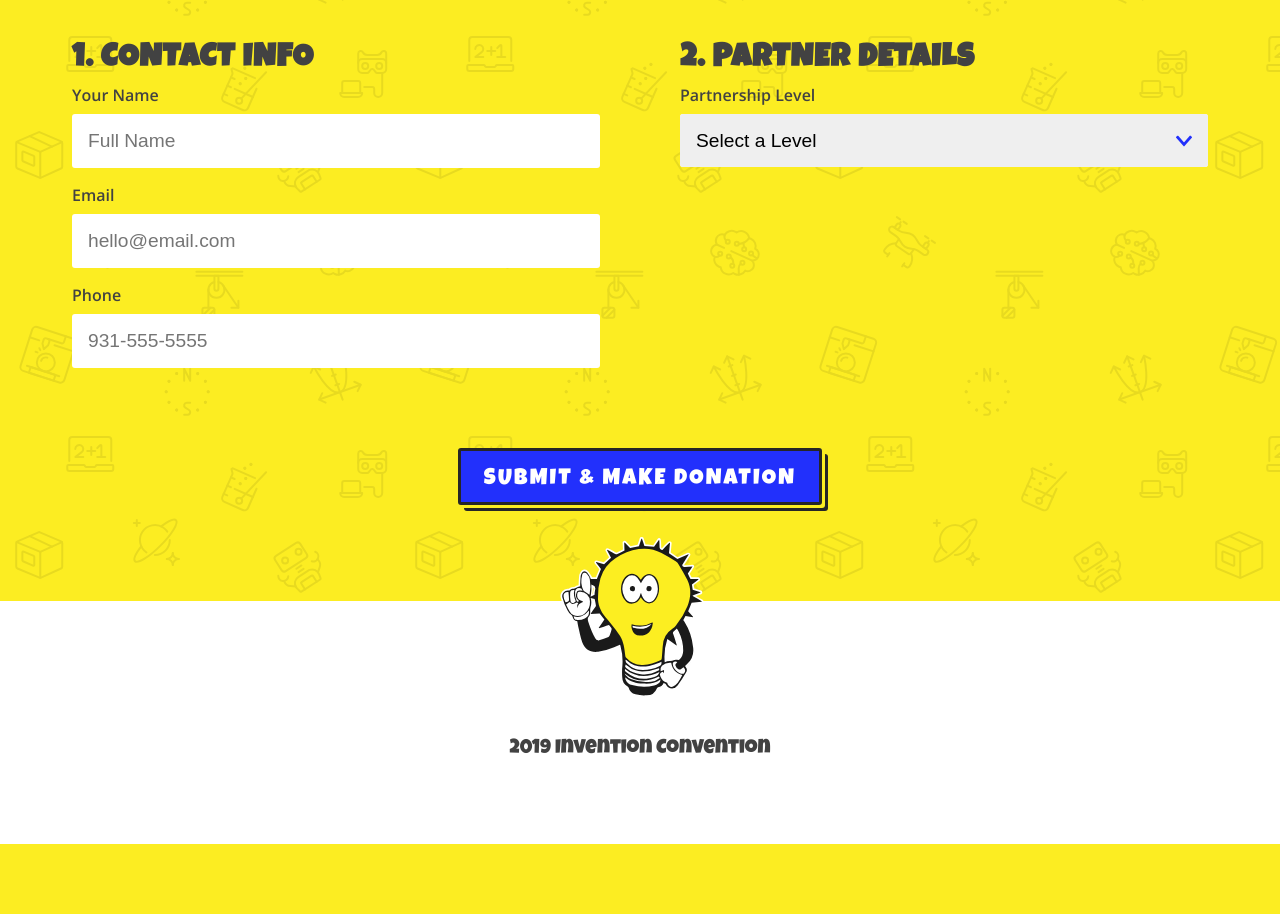
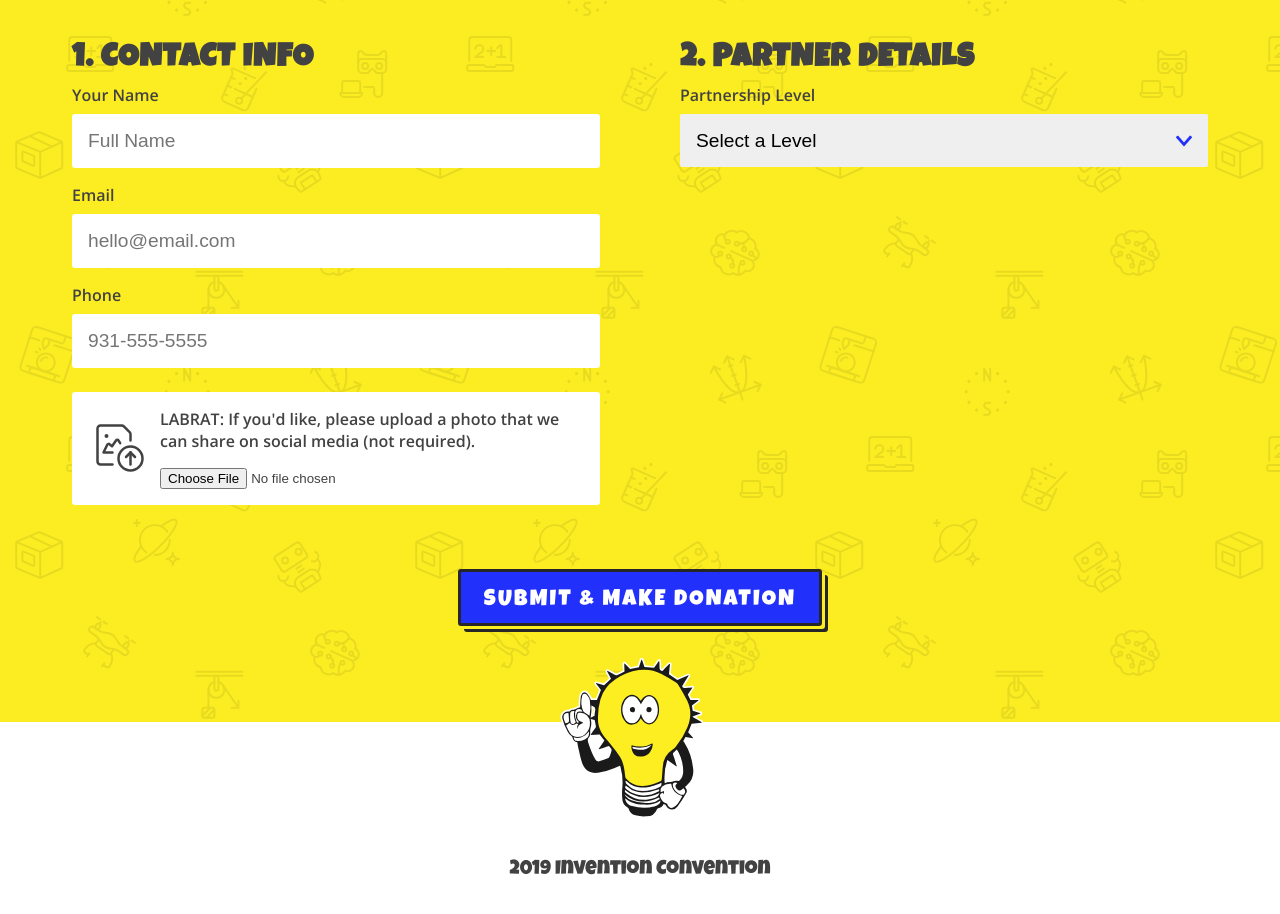
Before and after one commit to aharvard/invention-convention, a Gatsby site: page /partner-signup in a window 1280 px wide. Shown: the part 2361-3275 px from the top of the page. Before the commit the page ends 3205 px from the top, so only its background shows below. Built offline with nearby package versions, Linux system fonts and the light colour scheme; Gatsby itself is replaced by a stand-in of ours.

Commit message:
moved labrat photo

```diff
--- a/src/components/form.js
+++ b/src/components/form.js
@@ -116,6 +116,23 @@ const Form = () => {
                     // required
                   />
                 </div>
+
+                <div className="file-input" hidden={level !== "levelOne"}>
+                  <IconPhoto />
+                  <div>
+                    <label htmlFor="socialMediaFile">
+                      LABRAT: If you'd like, please upload a photo that we can
+                      share on social media (not required).
+                    </label>
+                    <input
+                      type="file"
+                      id="socialMediaFile"
+                      name="socialMediaFile"
+                      onChange={e => updateFormData(e)}
+                      value={socialMediaFile}
+                    />
+                  </div>
+                </div>
               </div>
 
               <div className="form-section">
@@ -207,7 +224,7 @@ const Form = () => {
                         value={booth}
                         onChange={e => updateFormData(e)}
                         placeholder="Last name"
-                        name="booth"
+                        name="booth?"
                         required
                       >
                         <option value="">Select an Option</option>
```
